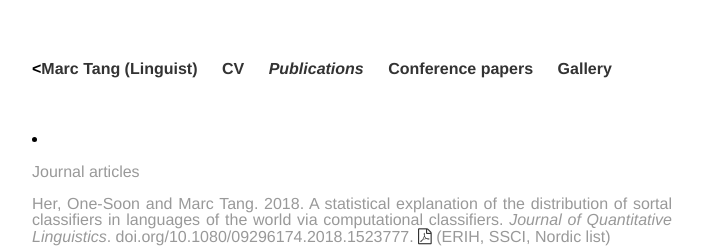
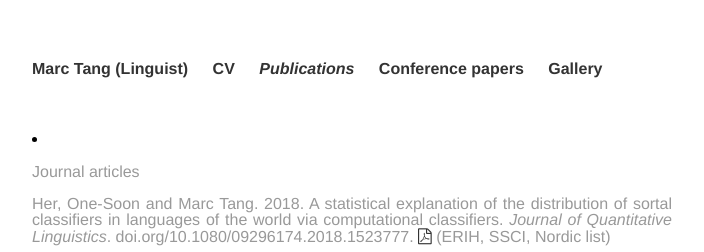
Before and after one commit to marctang/marctang.github.io, a Jekyll site: the page built from publications.html, in a window 1280 px wide. Shown: the top 252 px of the page, without its empty margins (288-992 px from the left). Built offline with Jekyll 4.4.1, drawn with Linux system fonts in a browser that asks for light colours.

```diff
--- a/_layouts/publications.html
+++ b/_layouts/publications.html
@@ -9,7 +9,7 @@
 		<body>
 			<nav>
 	    		<ul>
-	        		<<li><a href="/">Marc Tang (Linguist)</a></li>
+	        		<li><a href="/">Marc Tang (Linguist)</a></li>
 	        		<li><a href="/cv">CV</a></li>
 				<li><em><a href="/publications">Publications</a></em></li>
 				<li><a href="/conferences">Conference papers</a></li>
```
